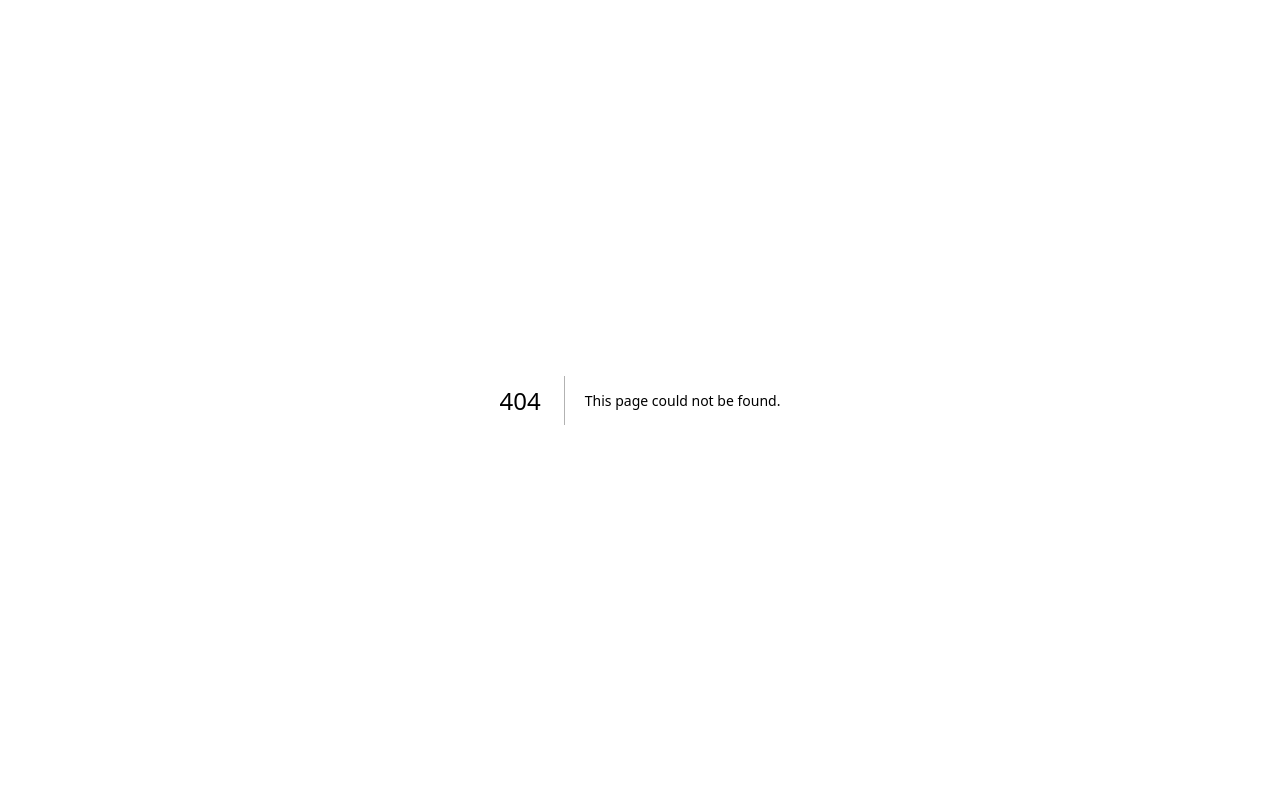
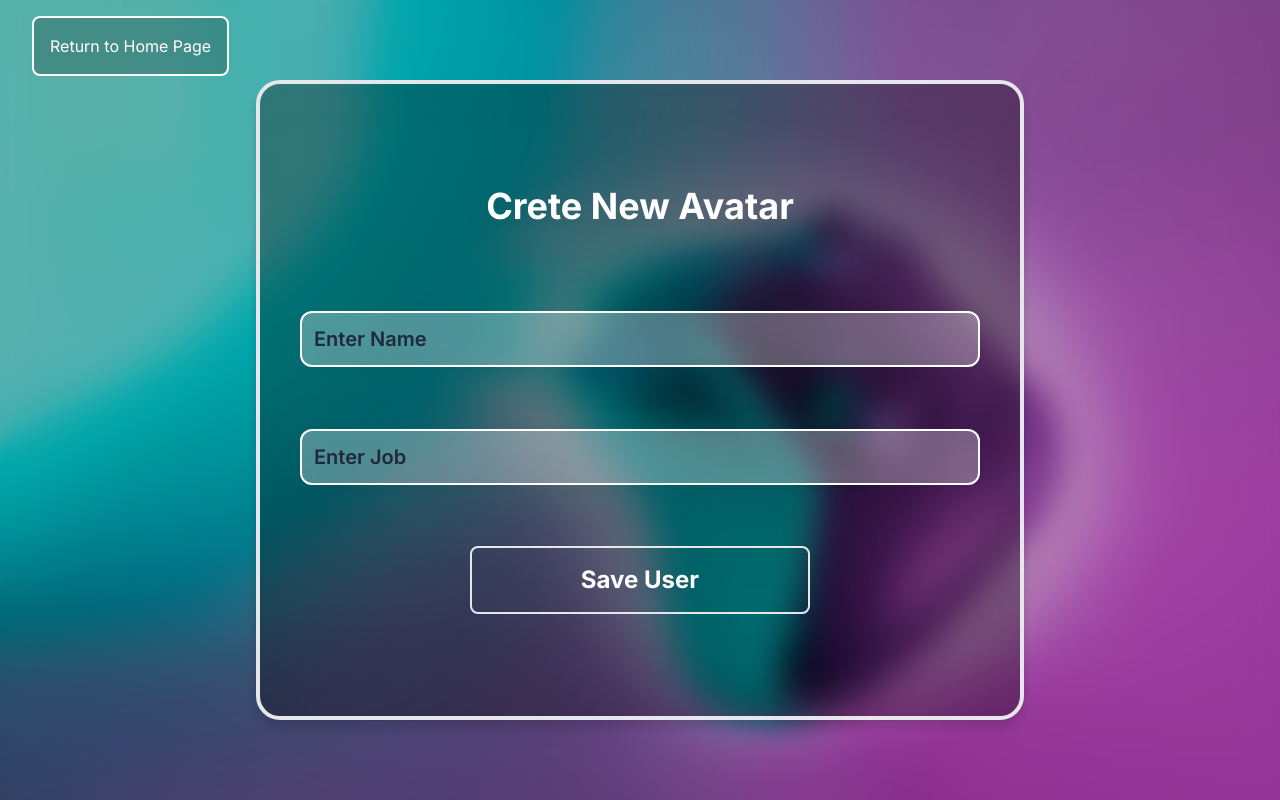
Before and after one commit to bounswe/bounswe2023group4, a Next.js app in the folder practice-app/frontend/: page /selin-isik/add-profile in a window 1280 px wide. Before the commit this address had no page. Built offline with nearby package versions, Linux system fonts and the light colour scheme.

Commit message:
implement UI design of selin-isik/add-profile page

```diff
--- /dev/null
+++ b/practice-app/frontend/app/selin-isik/add-profile/page.tsx
@@ -0,0 +1,38 @@
+'use client'
+import Link from 'next/link'
+import { useState } from 'react'
+
+const Page = () => {
+  const initialUser = {
+    name: '',
+    job: '',
+  }
+  const [user, setUser] = useState(initialUser)
+  return (
+    <div className="bg-black flex flex-col w-full h-screen bg-game bg-cover">
+      <div className="flex relative flex-col w-full h-full backdrop-blur-lg bg-black/30 items-center justify-center">
+      <Link  href="/selin-isik" className="absolute top-4 left-8 p-4 border-2 border-white rounded-lg bg-black/20 text-white"><p className='w-full h-full'> Return to Home Page</p></Link>
+        <div className="flex flex-col w-3/5 h-4/5 rounded-3xl border-4 overflow-hidden shadow-lg bg-black/30 p-10 drop-shadow-xl justify-evenly">
+            <p className='text-white font-bold text-4xl text-center px-auto pb-6'>Crete New Avatar</p>
+          <input
+          className='text-white font-semibold text-xl p-3 bg-white/30 border-2 border-white rounded-xl focus:outline-none placeholder-slate-800'
+          placeholder='Enter Name'
+            onChange={(e) => {
+              setUser({ ...user, name: e.target.value })
+            }}
+          ></input>
+          <input
+          placeholder='Enter Job'
+          className='text-white font-semibold text-xl p-3 bg-white/30 border-2 border-white rounded-xl focus:outline-none placeholder-slate-800'
+            onChange={(e) => {
+              setUser({ ...user, job: e.target.value })
+            }}
+          ></input>
+          <button className='p-4 text-white font-bold text-2xl border-2 w-1/2 rounded-lg mx-auto hover:bg-black/30'>Save User</button>
+        </div>
+      </div>
+    </div>
+  )
+}
+
+export default Page
```
